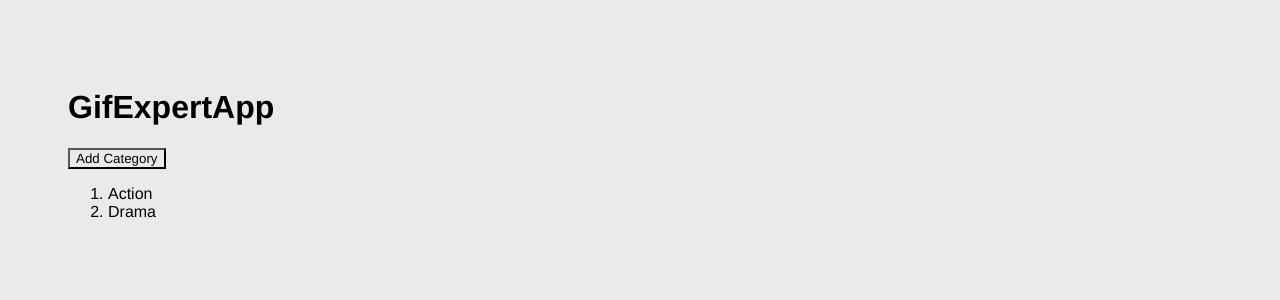
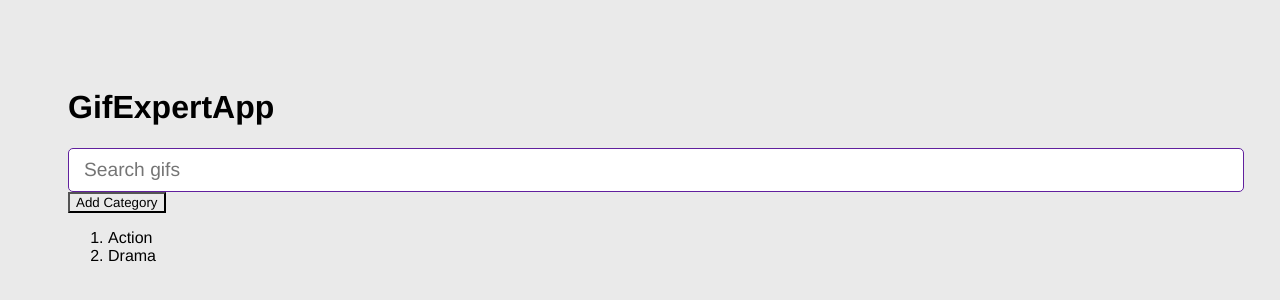
Before and after one commit to juan18506/react-gif-expert-app, a React (Vite) app: page / in a window 1280 px wide. Shown: the top 300 px of the page. Built offline with nearby package versions, Linux system fonts and the light colour scheme.

Commit message:
Created AddCategory component

```diff
--- a/src/GifExpertApp.jsx
+++ b/src/GifExpertApp.jsx
@@ -1,4 +1,5 @@
 import { useState } from 'react';
+import { AddCategory } from './components/AddCategory';
 
 export const GifExpertApp = () => {
   const [categories, setCategories] = useState([ 'Action', 'Drama' ]);
@@ -8,6 +9,8 @@
   return (
     <>
       <h1>GifExpertApp</h1>
+
+      <AddCategory />
 
       <button onClick={ onAddCategory }>Add Category</button>
 
--- /dev/null
+++ b/src/components/AddCategory.jsx
@@ -0,0 +1,13 @@
+import { useState } from 'react';
+
+export const AddCategory = () => {
+  const [inputValue, setInputValue] = useState('');
+
+  return (
+    <input
+      type="text"
+      placeholder="Search gifs"
+      value={ inputValue }
+    />
+  );
+}
```
